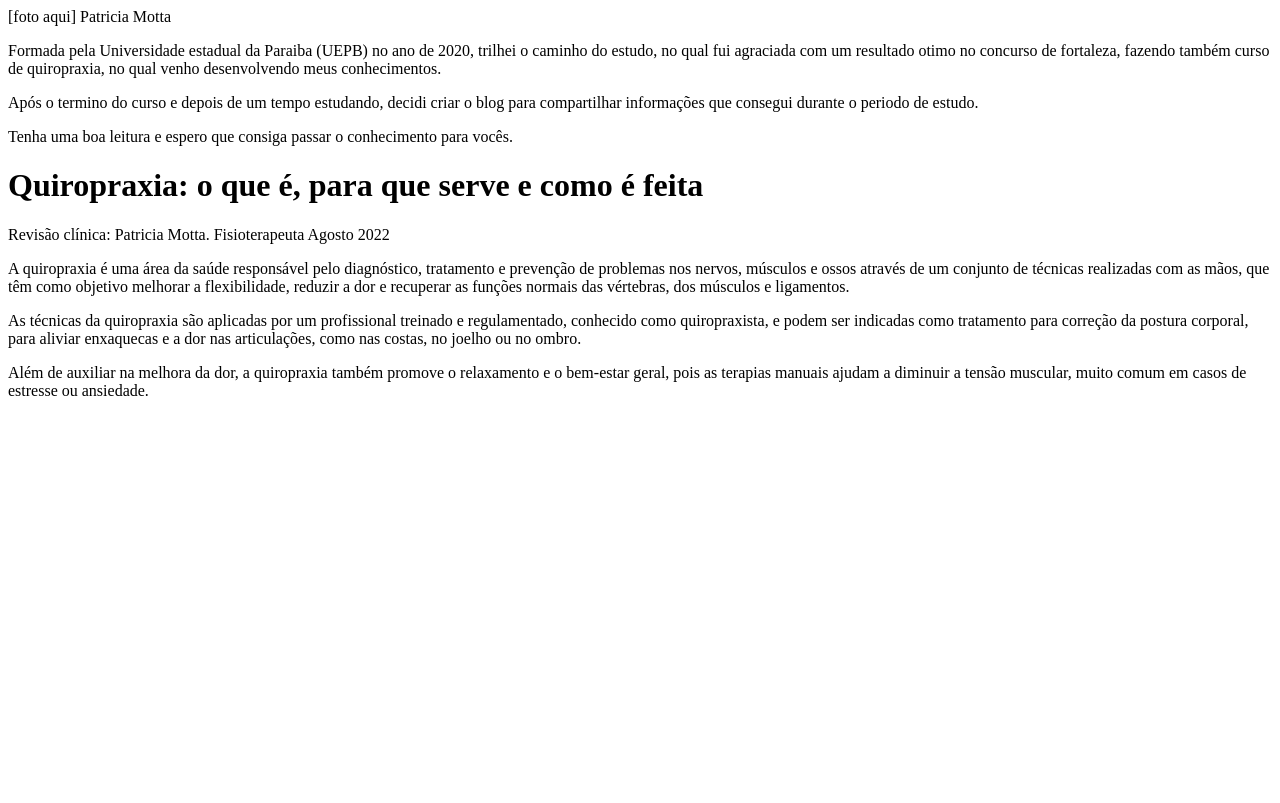
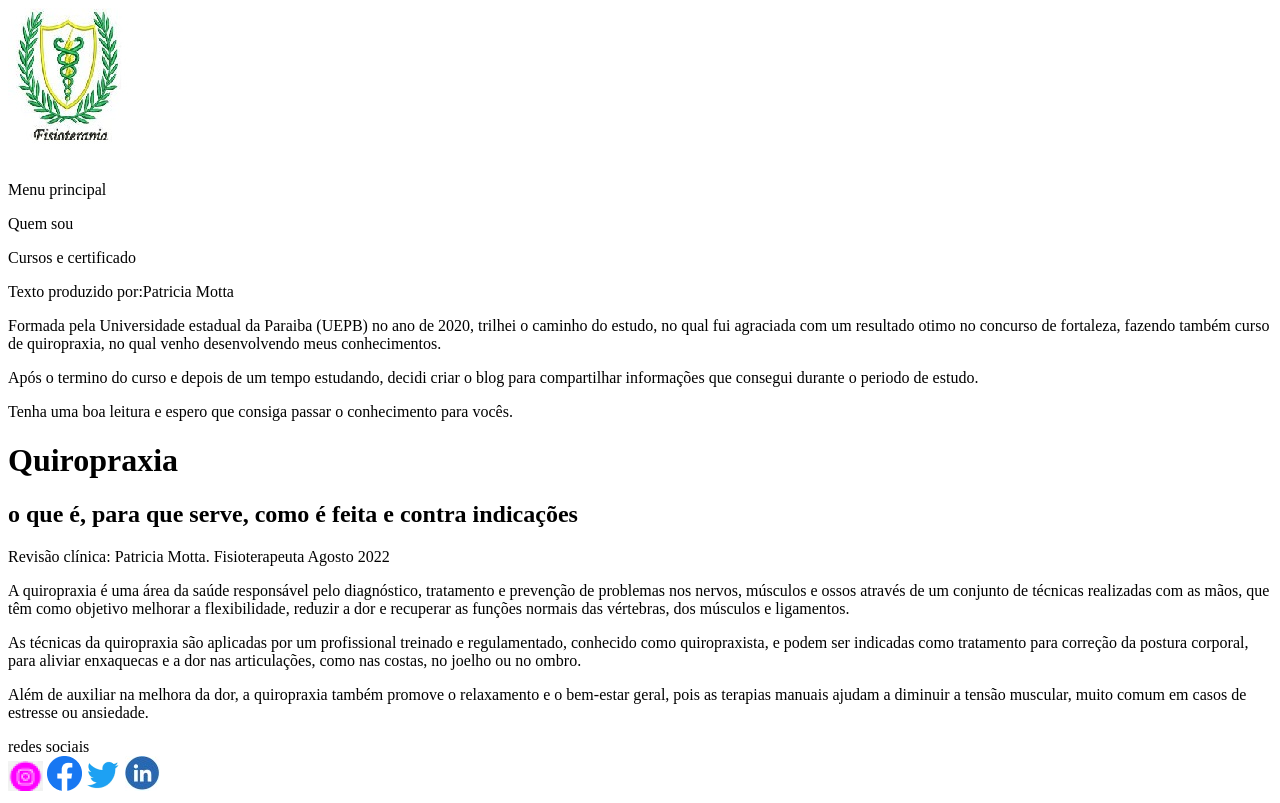
Before and after one commit to AntonioCarlos17/blog_teste, a plain HTML site: page quem_sou.html in a window 1280 px wide. Drawn offline with Linux system fonts and the light colour scheme.

Commit message:
atualização

```diff
--- a/quem_sou.html
+++ b/quem_sou.html
@@ -6,15 +6,23 @@
 
   </head>
   <body>
-    [foto aqui]
+   <div id="interface">
+    <img src="_imagens/fisio.jpg">
 
-    Patricia Motta
-
+<div id="menu">
+    <p>Menu principal</p>
+    <p>Quem sou</p>
+    <p>Cursos e certificado</p>
+</div>
+<div>
+<p>Texto produzido por:Patricia Motta</p>
+</div>
 <p>Formada pela Universidade estadual da Paraiba (UEPB) no ano de 2020, trilhei o caminho do estudo, no qual fui agraciada com um resultado otimo no concurso de fortaleza, fazendo também curso de quiropraxia, no qual venho desenvolvendo meus conhecimentos.</p>
     <p>Após o termino do curso e depois de um tempo estudando, decidi criar o blog para compartilhar informações que consegui durante o periodo de estudo.</p>
     <p>Tenha uma boa leitura e espero que consiga passar o conhecimento para vocês.</p>
 
-   <h1>Quiropraxia: o que é, para que serve e como é feita</h1>
+   <h1>Quiropraxia</h1>
+   <h2>o que é, para que serve, como é feita e contra indicações</h2>
 Revisão clínica: Patricia Motta.
 Fisioterapeuta
 Agosto 2022
@@ -24,5 +32,11 @@ Agosto 2022
 
 <p>Além de auxiliar na melhora da dor, a quiropraxia também promove o relaxamento e o bem-estar geral, pois as terapias manuais ajudam a diminuir a tensão muscular, muito comum em casos de estresse ou ansiedade.</p>
 
+redes sociais<br>
+<img src="_imagens/instagran.png">
+<img src="_imagens/facebook.png">
+<img src="_imagens/twitter.png">
+<img src="_imagens/linkendi.jpg">
+</div>
   </body>
 </html>
```
Also changed, not shown: index.html (+8 -0 lines), _imagens/facebook.png (added), _imagens/fisio.jpg (added), _imagens/instagran.png (added), _imagens/linkendi.jpg (added), _imagens/twitter.png (added).
